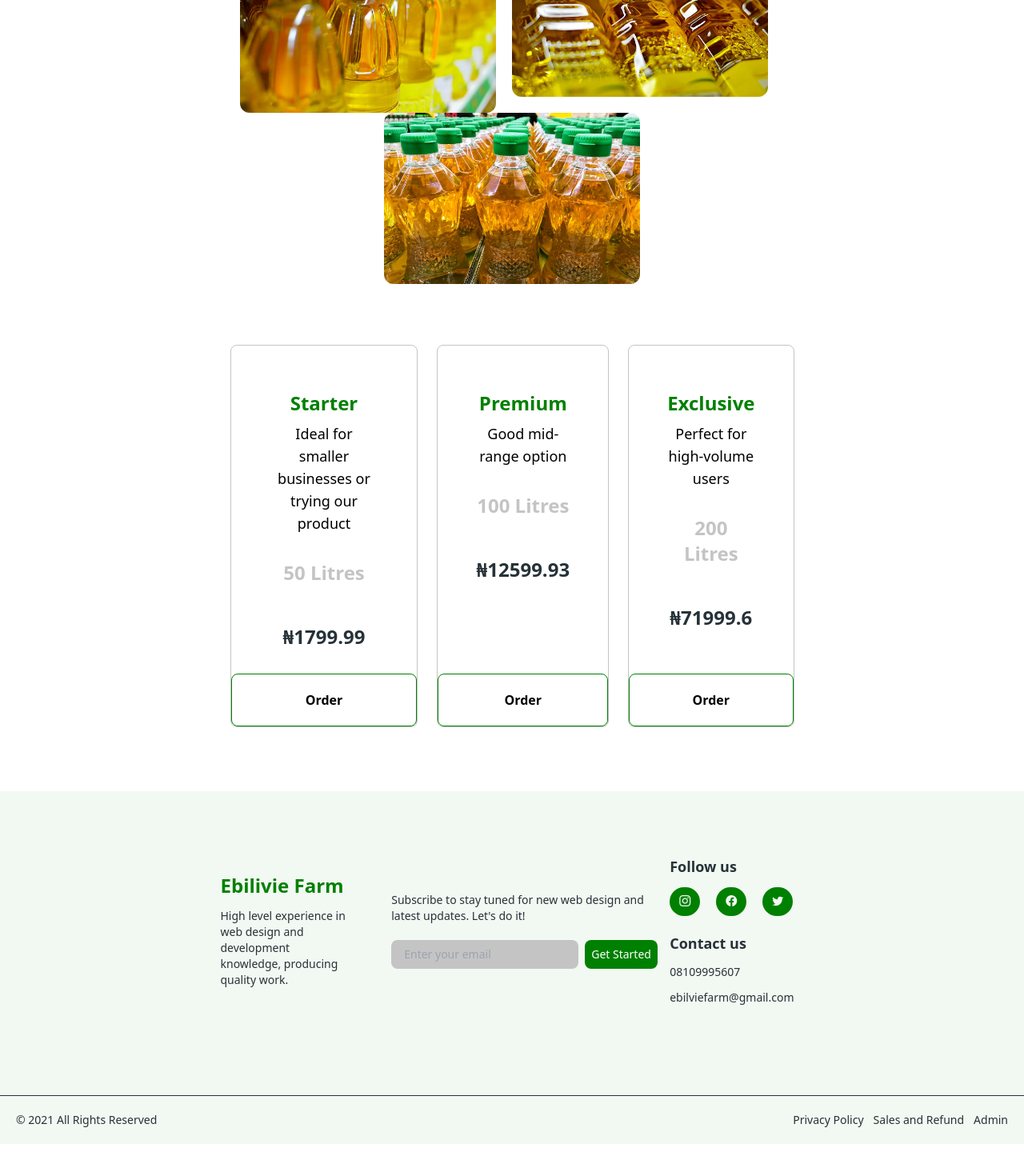
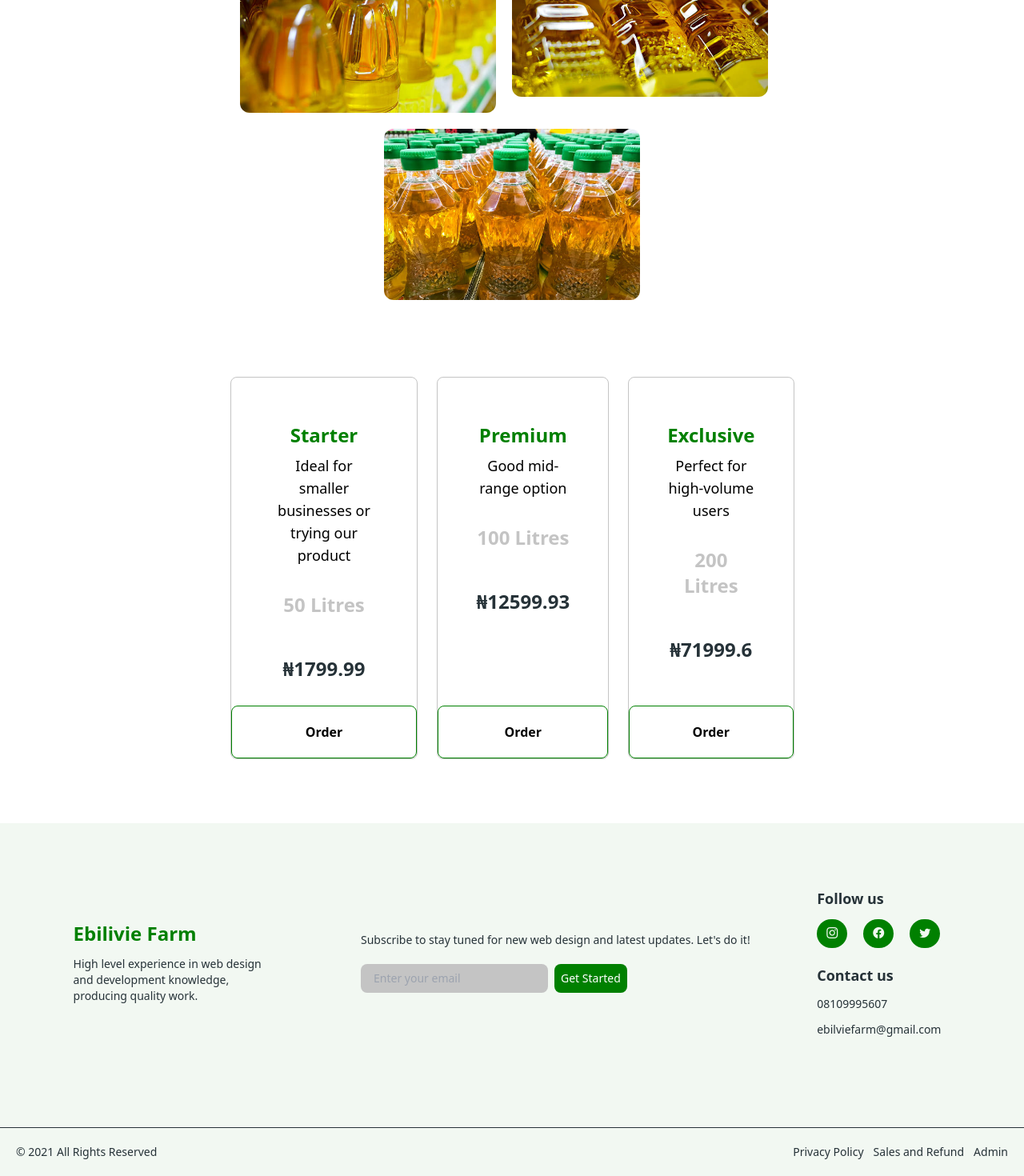
Before and after one commit to emiedonmokumo/ebilivie-farm-produce, a React (Create React App) app: page /products in a window 1280 px wide. Shown: the part 382-1852 px from the top of the page at 80% size. Before the commit the page ends 1812 px from the top, so only its background shows below. Built offline with nearby package versions, Linux system fonts and the light colour scheme; no server answers.

Commit message:
Updated the Responsiveness

```diff
--- a/src/components/Footer.jsx
+++ b/src/components/Footer.jsx
@@ -6,7 +6,7 @@ const Footer = () => {
   const { darkMode } = useContext(ModeContext)
   return (
     <footer className={`${darkMode ? 'bg-OxfordBlue2 text-semiLight' : 'bg-semiLight text-oxfordBlue'} text-sm pt-12`}>
-      <div className='container mx-auto p-5'>
+      <div className='p-5 md:px-12'>
         <div className="flex justify-evenly md:flex-col lg:items-center sm:flex-col">
           <div className='lg:w-60 mr-12'>
             <h1 className='text-2xl font-semibold text-forestGreen'>Ebilivie Farm</h1>
--- a/src/components/Order.jsx
+++ b/src/components/Order.jsx
@@ -73,7 +73,7 @@ const Order = () => {
                     <label htmlFor="" className="text-lightGray mb-3">Contact Address</label>
                     <input className={`border-lightGray rounded-lg border p-2 text-oxfordBlue`} type="text" placeholder="24 Inec Road, Kpansia, Yenagoa, Bayelsa State" value={info.address} onChange={(e)=>setInfo({...info, address: e.target.value})}/>
                 </div>
-                <button type="submit" className="bg-forestGreen text-light mt-5 rounded-lg py-5 hover:bg-lightGreen sm:py-3 sm:text-sm" disabled={disable}>Place Order</button>
+                <button type="submit" className="bg-forestGreen text-light mt-5 rounded-lg py-5 hover:bg-lightGreen sm:py-3 sm:text-sm" disabled={disable}>{disable ? 'Submitting...': 'Place Order'}</button>
             </form>
             <div className={`${darkMode ? 'border-forestGreen border text-light' : 'bg-semiLight'} p-5 px-10 md:p-5 rounded-lg lg:ml-5 md:ml-10 sm:mb-5 transition delay-300 duration-300 ease-in-out`}>
                 <h1 className="mt-5 text-2xl font-semibold text-center">{orderItem[0].name}</h1>
--- a/src/components/Products.jsx
+++ b/src/components/Products.jsx
@@ -10,10 +10,10 @@ const Products = () => {
   return (
     <div className="px-30 lg:my-12">
       <h1 className={`text-center text-2xl font-bold mb-12`}>Palm Oil Products</h1>
-      <div className="flex flex-wrap justify-center my-16">
+      <div className="flex lg:flex-wrap md:flex-wrap justify-center my-16">
         <img src="/images/istockphoto-539201186-612x612.jpg" className="lg:w-80 md:w-48 rounded-xl" alt="" />
         <img src="/images/istockphoto-539201434-612x612.jpg" className="lg:w-80 md:w-48 rounded-xl mx-5 sm:my-5 lg:my-5" alt="" />
-        <img src="/images/istockphoto-649691472-612x612.jpg" className="lg:w-80 md:w-48 rounded-xl md:m-5" alt="" />
+        <img src="/images/istockphoto-649691472-612x612.jpg" className="lg:w-80 md:w-48 rounded-xl md:m-5 lg:my-5" alt="" />
       </div>
       <div className="flex justify-between md:flex-col sm:flex-col mb-12">
       {plans.map(plan => (
--- a/src/config/deleteStore.jsx
+++ /dev/null
@@ -1,2 +0,0 @@
-import { getFirestore } from "firebase/firestore";
-import app from "./firebase";
```
